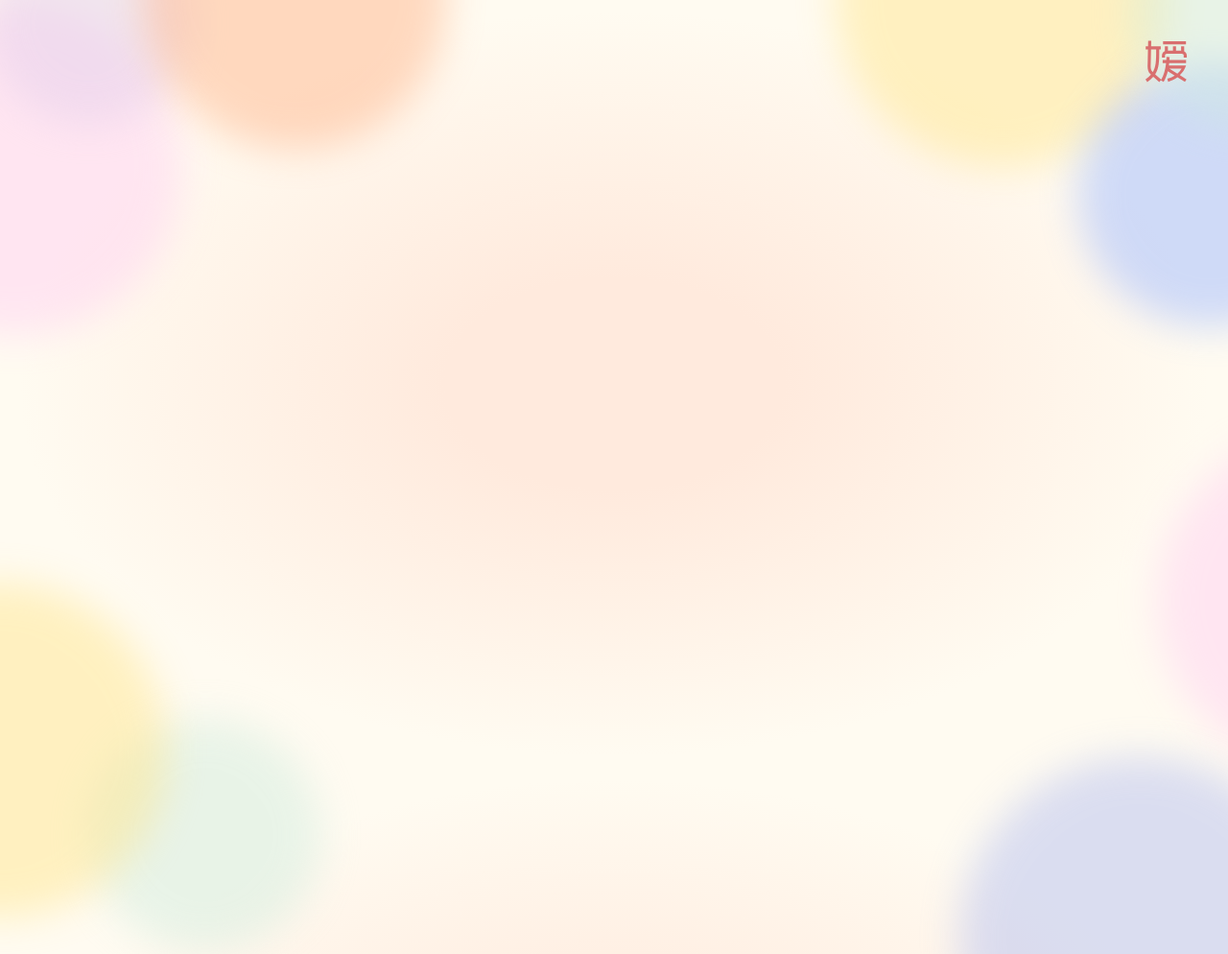
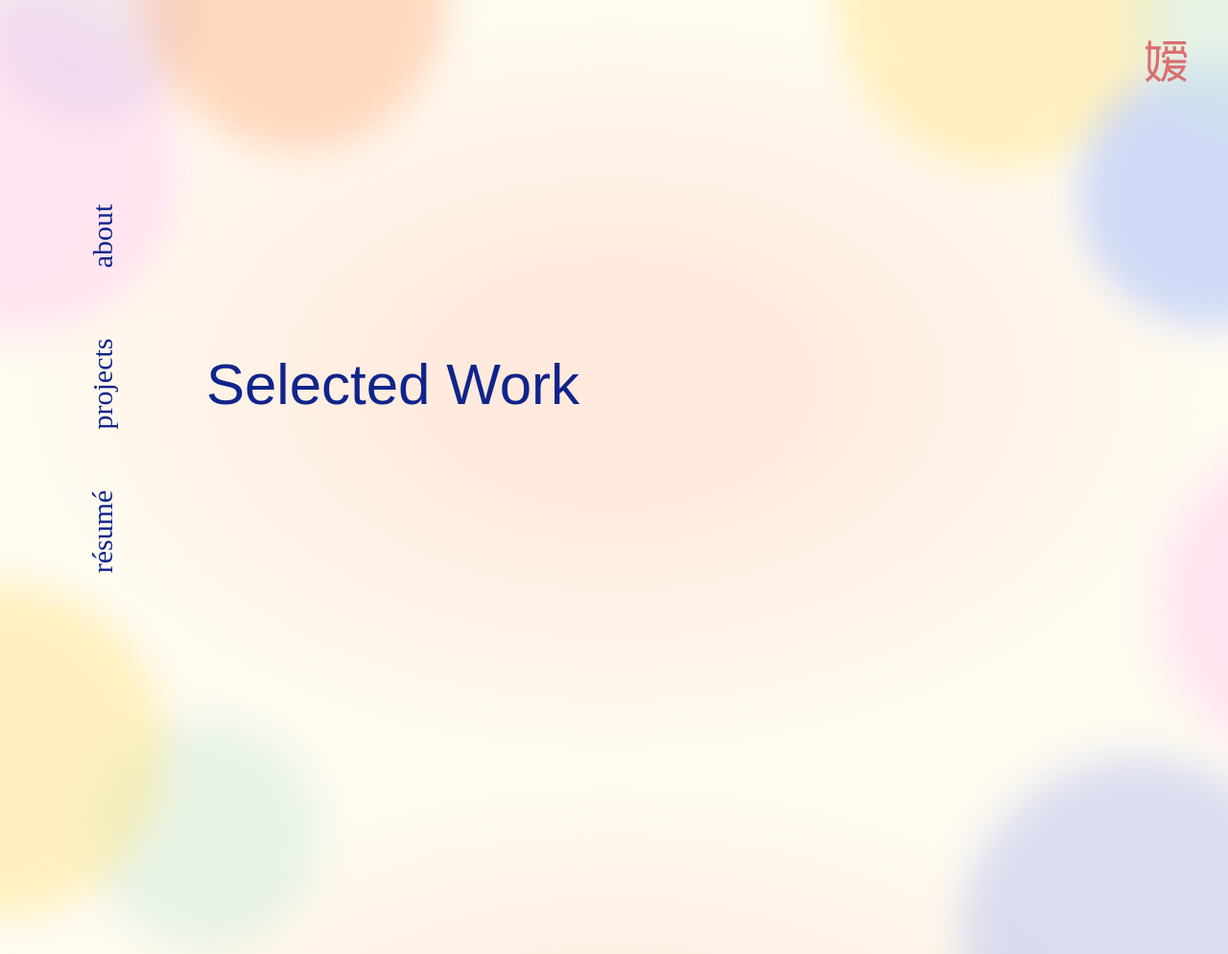
Before and after one commit to elixawu/elixawu.github.io, a plain HTML site: page projects.html in a window 1280 px wide. Shown: the top 994 px of the page at 96% size. Drawn offline with Linux system fonts and the light colour scheme; a web font is replaced by a local one.

```diff
--- /dev/null
+++ b/assets/css/projects.css
@@ -0,0 +1,69 @@
+
+html {
+    height: 100%;
+    background: radial-gradient(50% 50% at 50% 50%, #FFEADD 27.6%, #FFFBF1 96.88%), #FFF9EF no-repeat center center fixed;
+    -webkit-background-size: cover;
+    background-size: cover;
+}
+
+body {
+    position: relative;
+    padding: 0;
+    margin: 0px;
+    width: 100%;
+    height: 100%;
+}
+
+#container {
+    position: absolute;
+    height: 100%;
+    width: 100%;
+    display: flex;
+    flex-direction: row;
+    justify-content: space-between;
+    align-items: center;
+}
+
+#navbar {
+    flex: 0.2;
+    display: flex;
+    flex-direction: column;
+    align-items: center;
+    height: auto;
+    width: auto;
+}
+
+.navbar-item {
+    font-size: 30px;
+    font-family: meno-banner, serif;
+    font-weight: 300;
+    color: #10248B;
+    transform: rotate(-90deg);
+    margin: 60px;
+    text-decoration: none;
+}
+
+.navlink {
+    text-decoration: none;
+    color: #10248B;
+}
+.navlink:hover {
+    text-decoration: underline;
+    color:#993CD2;
+    cursor: pointer;
+}
+
+.work {
+    flex: 1;
+    margin-right: 120px;
+    color:#10248B;
+}
+
+h2 {
+    font-family: reason-new, sans-serif;
+    font-style: normal;
+    font-weight: 500;
+    font-size: 60px;
+    line-height: 69px;
+    color: #10248B;
+}
--- a/projects.html
+++ b/projects.html
@@ -3,11 +3,22 @@
     <title>projects | Elizabeth Wu</title>
     <link rel="stylesheet" type="text/css" href="assets/css/circles.css">
     <link rel="stylesheet" href="https://use.typekit.net/mia5qdt.css">
-    <link rel="stylesheet" type="text/css" href="assets/css/style.css">
+    <link rel="stylesheet" type="text/css" href="assets/css/projects.css">
 </head>
 
 <body>
     <img src="assets/images/icon.svg" class="icon"/>
+    <div id="container">
+        <div id="navbar">
+            <div class="navbar-item"><a href="index.html" class="navlink">about</a></div>
+            <div class="navbar-item"><a href="projects.html"class="navlink">projects</a></div>
+            <div class="navbar-item"><a href="https://s3.us-west-2.amazonaws.com/secure.notion-static.com/7bb015df-ac54-487c-8520-e8a2e10f925f/Resume.pdf?X-Amz-Algorithm=AWS4-HMAC-SHA256&X-Amz-Credential=AKIAT73L2G45O3KS52Y5%2F20201129%2Fus-west-2%2Fs3%2Faws4_request&X-Amz-Date=20201129T002434Z&X-Amz-Expires=86400&X-Amz-Signature=b2b49a6208c13164605d485ed584c1c77e36eacd44b052d47cec08659ba57e56&X-Amz-SignedHeaders=host&response-content-disposition=filename%20%3D%22Resume.pdf%22"class="navlink">résumé</a></div>
+        </div>
+        <div class="work">
+            <h2>Selected Work</h2>
+
+        </div>
+    </div>
     <div id="circles">
         <span class="circle one"></span>
         <span class="circle two"></span>
```
